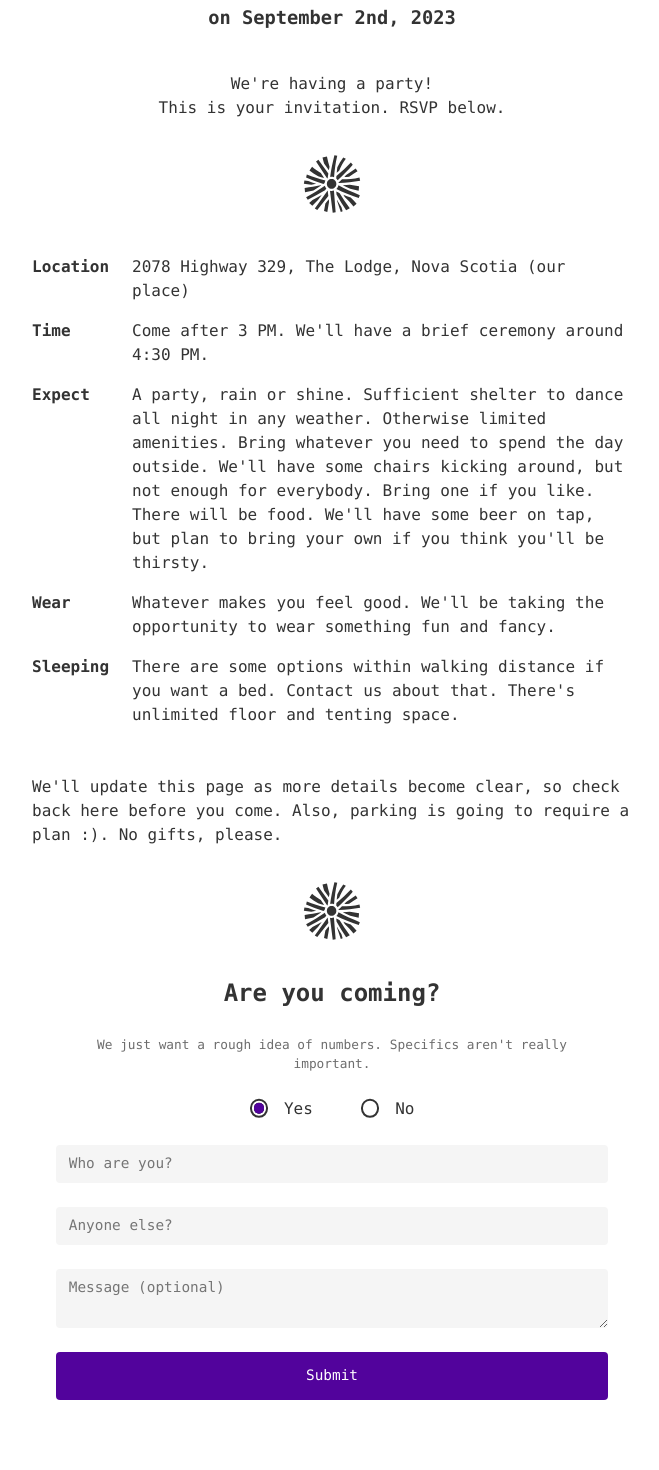
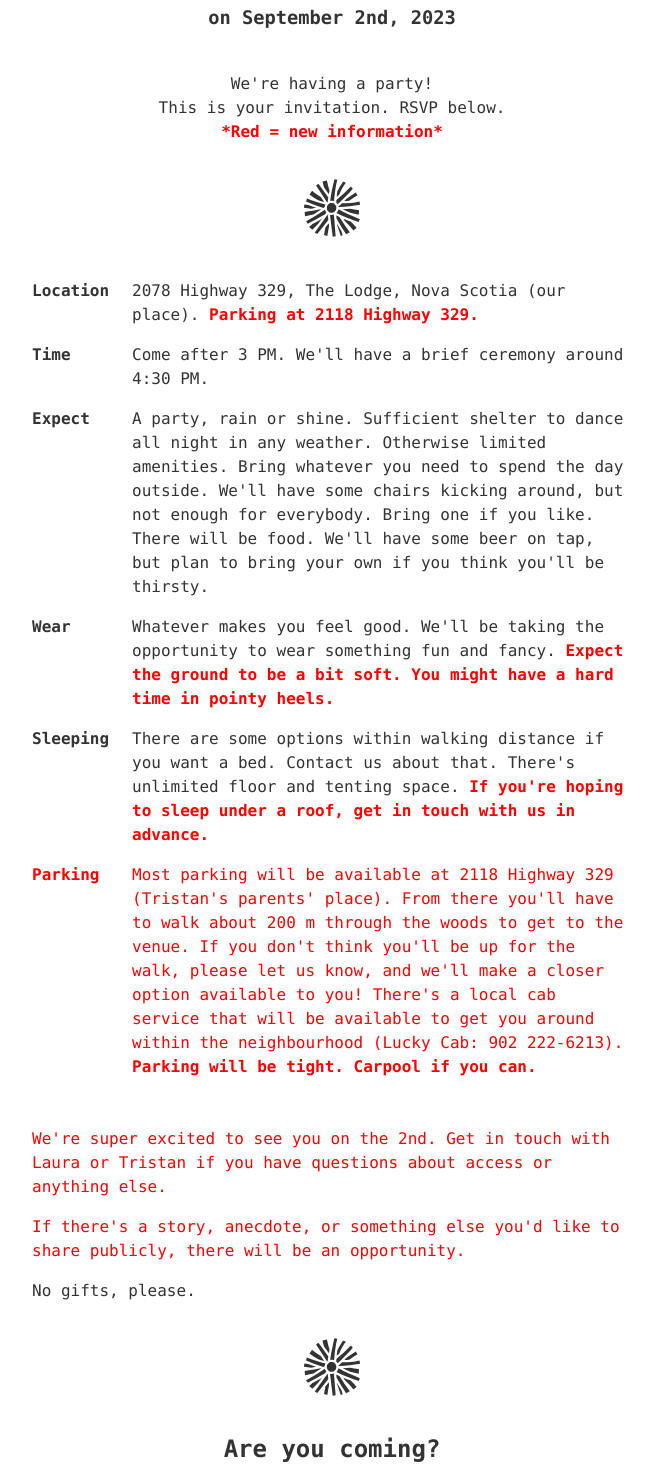
Before and after one commit to tbguest/wedding, a Next.js app: page / in a window 1280 px wide. Shown: the part 180-1650 px from the top of the page, without its empty margins (308-967 px from the left). Built offline with nearby package versions, Linux system fonts and the light colour scheme.

Commit message:
Update details

```diff
--- a/components/IndexPage/IndexPage.tsx
+++ b/components/IndexPage/IndexPage.tsx
@@ -21,6 +21,9 @@ export const IndexPage = () => {
           <div style={{ textAlign: "center" }}>
             <p>{"We're having a party!"}</p>
             <p>{"This is your invitation. RSVP below."}</p>
+            <p>
+              <b style={{ color: "red" }}>{"*Red = new information*"}</b>
+            </p>
             <GiDandelionFlower size={64} style={{ margin: 32 }} />
           </div>
           <section className={classes.details}>
@@ -29,7 +32,8 @@ export const IndexPage = () => {
                 Location
               </p>
               <p className={classes.description}>
-                {"2078 Highway 329, The Lodge, Nova Scotia (our place)"}
+                {"2078 Highway 329, The Lodge, Nova Scotia (our place). "}
+                <b style={{ color: "red" }}>Parking at 2118 Highway 329.</b>
               </p>
             </div>
             <div className={classes.info}>
@@ -50,8 +54,13 @@ export const IndexPage = () => {
               <p className={classNames(classes.heavy, classes.label)}>Wear</p>
               <p>
                 {
-                  "Whatever makes you feel good. We'll be taking the opportunity to wear something fun and fancy."
+                  "Whatever makes you feel good. We'll be taking the opportunity to wear something fun and fancy. "
                 }
+                <b style={{ color: "red" }}>
+                  {
+                    "Expect the ground to be a bit soft. You might have a hard time in pointy heels."
+                  }
+                </b>
               </p>
             </div>
             <div className={classes.info}>
@@ -61,14 +70,41 @@ export const IndexPage = () => {
               <p>
                 {
                   "There are some options within walking distance if you want a bed. Contact us about that. There's unlimited floor and tenting space."
-                }
+                }{" "}
+                <b style={{ color: "red" }}>
+                  {
+                    "If you're hoping to sleep under a roof, get in touch with us in advance."
+                  }
+                </b>
               </p>
             </div>
-            <p style={{ marginTop: "32px" }}>
+            <div className={classes.info}>
+              <p
+                className={classNames(classes.heavy, classes.label)}
+                style={{ color: "red" }}
+              >
+                Parking
+              </p>
+              <p style={{ color: "red" }}>
+                {
+                  "Most parking will be available at 2118 Highway 329 (Tristan's parents' place). From there you'll have to walk about 200 m through the woods to get to the venue. If you don't think you'll be up for the walk, please let us know, and we'll make a closer option available to you! There's a local cab service that will be available to get you around within the neighbourhood (Lucky Cab: 902 222-6213)."
+                }{" "}
+                <b style={{ color: "red" }}>
+                  {"Parking will be tight. Carpool if you can."}
+                </b>
+              </p>
+            </div>
+            <p style={{ marginTop: "32px", color: "red" }}>
               {
-                "We'll update this page as more details become clear, so check back here before you come. Also, parking is going to require a plan :). No gifts, please."
+                "We're super excited to see you on the 2nd. Get in touch with Laura or Tristan if you have questions about access or anything else."
               }
             </p>
+            <p style={{ color: "red" }}>
+              {
+                "If there's a story, anecdote, or something else you'd like to share publicly, there will be an opportunity."
+              }
+            </p>
+            <p>{"No gifts, please."}</p>
           </section>
           <GiDandelionFlower size={64} style={{ margin: 32 }} />
           <AttendeeForm />
```
